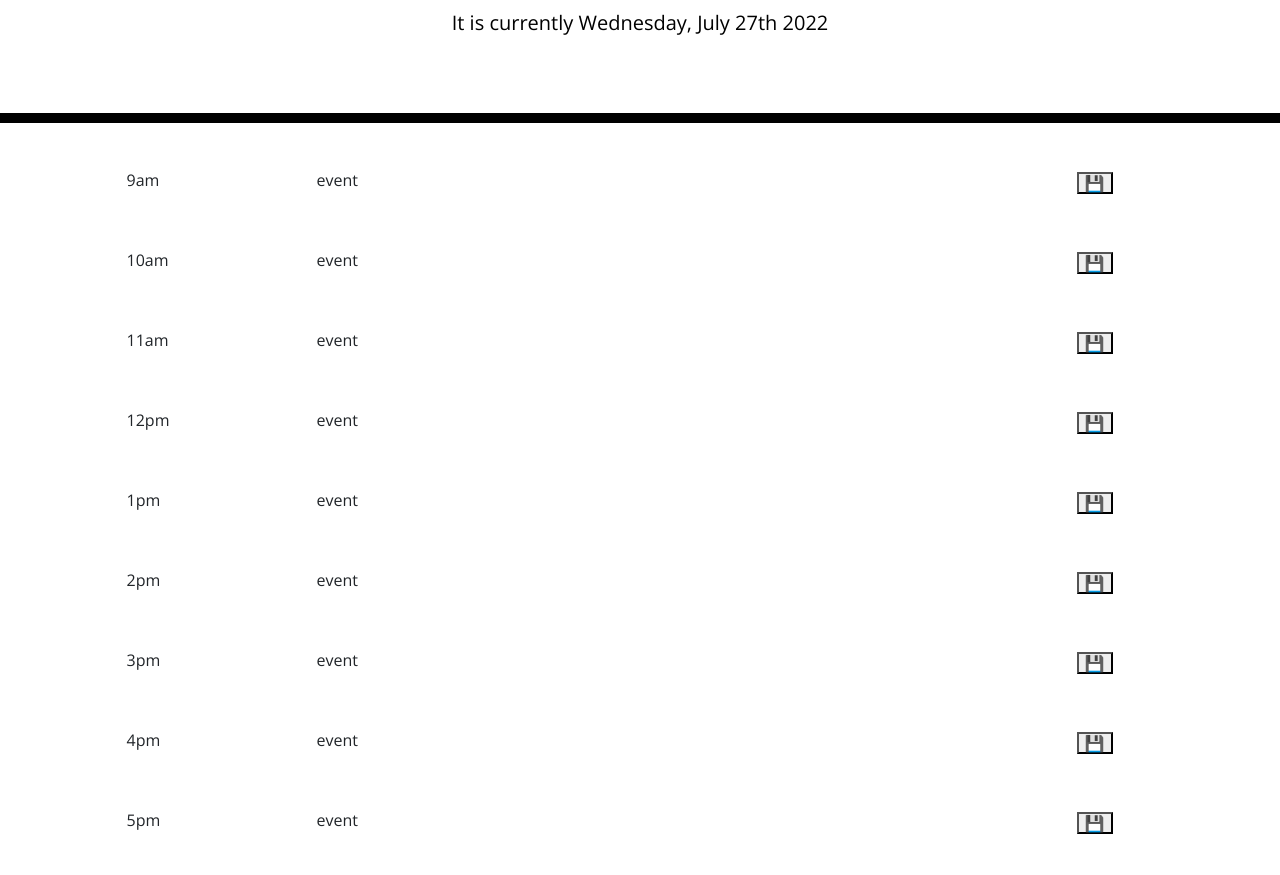
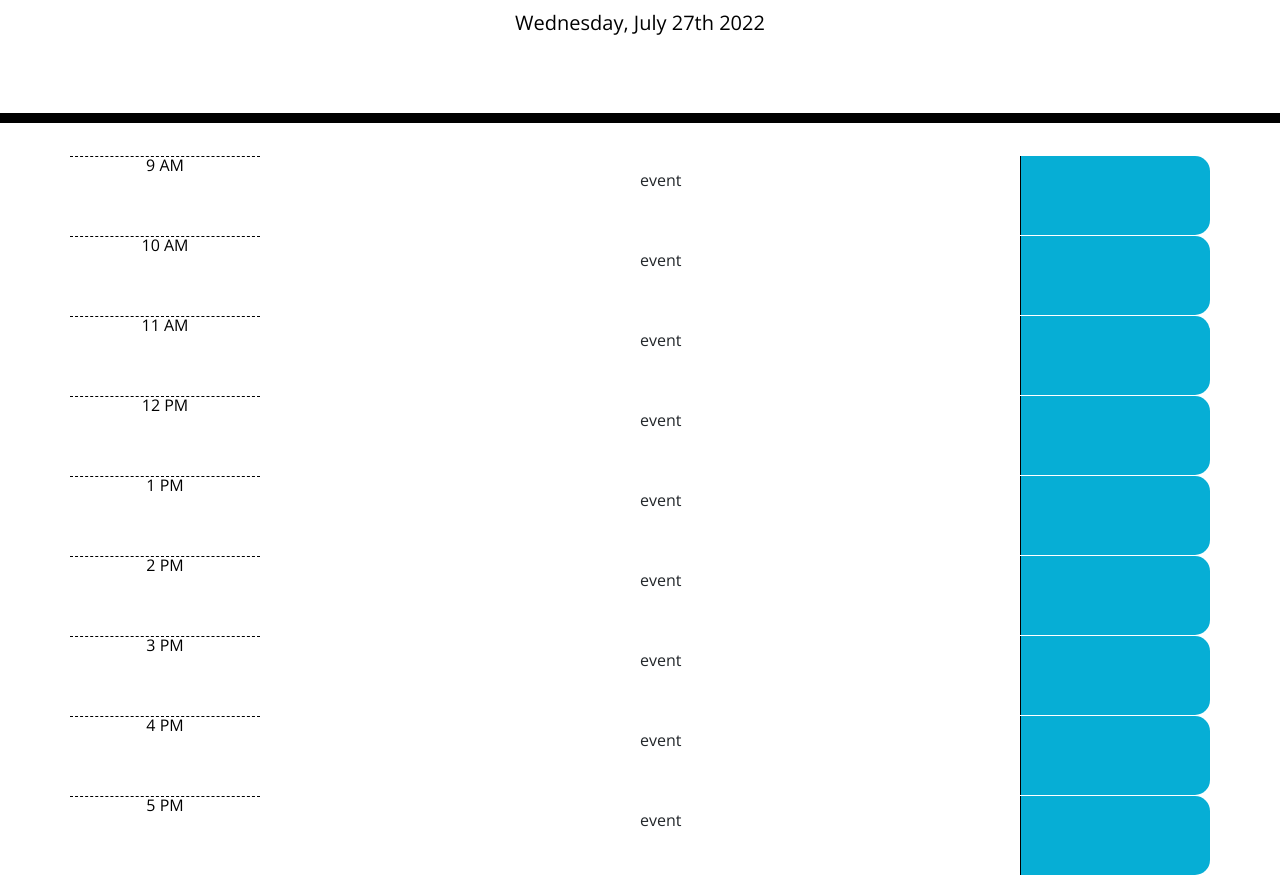
Before and after one commit to Capt-Turner/Basic_Calander_App, a plain HTML site: page index.html in a window 1280 px wide. Shown: the part 181-1056 px from the top of the page. Drawn offline with nearby package versions, Linux system fonts and the light colour scheme.

Commit message:
improved timeblocks with moment.js

```diff
--- a/assets/script/scripts.js
+++ b/assets/script/scripts.js
@@ -1,10 +1,24 @@
 var currentText = document.getElementById("currentDay");
-var current = moment().format("[It is currently] dddd, MMMM Do YYYY");
+var current = moment().format("dddd, MMMM Do YYYY");
+var currenthr = moment().format("HH:mm a");
+var startday = moment().startOf('hour');
+
 
 currentText.textContent = current;
 
 // show current day ✅
-// timeblocks for standard buisness hours
+
+function hours(){
+    $(".hour").each(function(index){
+        $(this).text(startday.hour(index + 9).format("h A"));
+    });
+};
+
+hours();
+
+// timeblocks for standard buisness hours ✅
+
+
 // color coded blocks
 // change and save events in timeblock
 // refresh and events persist
--- a/index.html
+++ b/index.html
@@ -30,103 +30,103 @@
     </header>
     <div class="container">
       <!-- Timeblocks go here -->
-      <div class="row">
-        <div class="col-2">
-          9am
+      <div class="row time-block">
+        <div class="col-2 hour">
+
         </div>
-        <div class="col-8">
+        <div class="col-8 description">
           event
         </div>
-        <div class="col-2">
-          <button id="saveBtn">💾</button>
+        <div class="col-2 saveBtn">
+
         </div>
       </div>
-      <div class="row">
-        <div class="col-2">
-          10am
+      <div class="row time-block">
+        <div class="col-2 hour">
+
         </div>
-        <div class="col-8">
+        <div class="col-8 description">
           event
         </div>
-        <div class="col-2">
-          <button id="saveBtn">💾</button>
+        <div class="col-2 saveBtn">
+
         </div>
       </div>
-      <div class="row">
-        <div class="col-2">
-          11am
+      <div class="row time-block">
+        <div class="col-2 hour">
+
         </div>
-        <div class="col-8">
+        <div class="col-8 description">
           event
         </div>
-        <div class="col-2">
-          <button id="saveBtn">💾</button>
+        <div class="col-2 saveBtn">
+
         </div>
       </div>
-      <div class="row">
-        <div class="col-2">
-          12pm
+      <div class="row time-block">
+        <div class="col-2 hour">
+
         </div>
-        <div class="col-8">
+        <div class="col-8 description">
           event
         </div>
-        <div class="col-2">
-          <button id="saveBtn">💾</button>
+        <div class="col-2 saveBtn">
+
         </div>
       </div>
-      <div class="row">
-        <div class="col-2">
-          1pm
+      <div class="row time-block">
+        <div class="col-2 hour">
+
         </div>
-        <div class="col-8">
+        <div class="col-8 description">
           event
         </div>
-        <div class="col-2">
-          <button id="saveBtn">💾</button>
+        <div class="col-2 saveBtn">
+
         </div>
       </div>
-      <div class="row">
-        <div class="col-2">
-          2pm
+      <div class="row time-block">
+        <div class="col-2 hour">
+
         </div>
-        <div class="col-8">
+        <div class="col-8 description">
           event
         </div>
-        <div class="col-2">
-          <button id="saveBtn">💾</button>
+        <div class="col-2 saveBtn">
+
         </div>
       </div>
-      <div class="row">
-        <div class="col-2">
-          3pm
+      <div class="row time-block">
+        <div class="col-2 hour">
+
         </div>
-        <div class="col-8">
+        <div class="col-8 description">
           event
         </div>
-        <div class="col-2">
-          <button id="saveBtn">💾</button>
+        <div class="col-2 saveBtn">
+
         </div>
       </div>
-      <div class="row">
-        <div class="col-2">
-          4pm
+      <div class="row time-block">
+        <div class="col-2 hour">
+
         </div>
-        <div class="col-8">
+        <div class="col-8 description">
           event
         </div>
-        <div class="col-2">
-          <button id="saveBtn">💾</button>
+        <div class="col-2 saveBtn">
+
         </div>
       </div>
-      <div class="row">
-        <div class="col-2">
-          5pm
+      <div class="row time-block">
+        <div class="col-2 hour">
+
         </div>
-        <div class="col-8">
+        <div class="col-8 description">
           event
         </div>
-        <div class="col-2">
-          <button id="saveBtn">💾</button>
+        <div class="col-2 saveBtn">
+
         </div>
       </div>
     </div>
```
Also changed, not shown: 1 other file.
